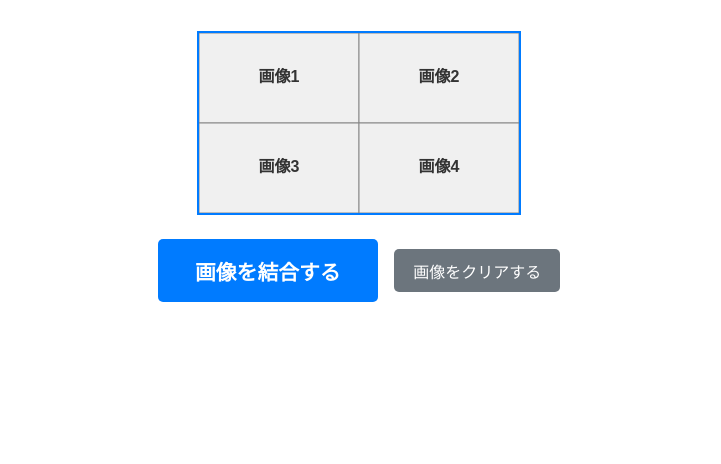
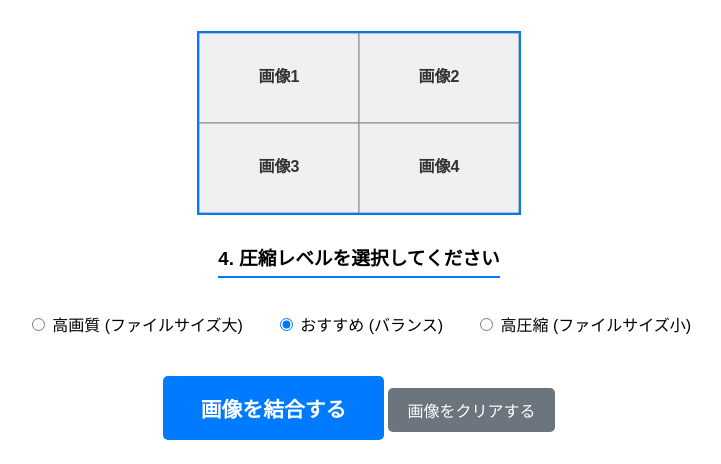
Before and after one commit to masatoooooon/flask-hello-render, a Flask app: page / in a window 1280 px wide. Shown: the part 574-1038 px from the top of the page, without its empty margins (281-1002 px from the left). Before the commit the page ends 876 px from the top, so only its background shows below. Run offline with Flask 3, Linux system fonts and the light colour scheme.

Commit message:
Update index.html

```diff
--- a/templates/index.html
+++ b/templates/index.html
@@ -73,25 +73,20 @@
             text-align: center;
         }
 
-        /* ★変更点: .clear-slot-button のCSSを削除 */
-
         .center-container {
             display: flex;
             flex-direction: column;
             align-items: center;
         }
 
-        .layout-options {
+        .layout-options, .quality-options {
             margin-top: 1em;
             margin-bottom: 1em;
             display: flex;
             gap: 2em;
         }
         .submit-button-container {
-             display: flex;
-             justify-content: center;
-             align-items: center;
-             gap: 1em;
+             text-align: center;
              margin-top: 1.5em;
         }
         .submit-button {
@@ -158,6 +153,24 @@
             <canvas id="output-preview-canvas"></canvas>
         </div>
 
+        <div class="center-container">
+            <h3>4. 圧縮レベルを選択してください</h3>
+            <div class="quality-options">
+                <span>
+                    <input type="radio" id="q_high" name="quality" value="95">
+                    <label for="q_high">高画質 (ファイルサイズ大)</label>
+                </span>
+                <span>
+                    <input type="radio" id="q_rec" name="quality" value="85" checked>
+                    <label for="q_rec">おすすめ (バランス)</label>
+                </span>
+                <span>
+                    <input type="radio" id="q_low" name="quality" value="75">
+                    <label for="q_low">高圧縮 (ファイルサイズ小)</label>
+                </span>
+            </div>
+        </div>
+
         <div class="submit-button-container">
             <button type="submit" class="submit-button">画像を結合する</button>
             <button type="button" id="clear-button" class="clear-button">画像をクリアする</button>
@@ -172,22 +185,18 @@
         function handleFileSelect(index, input) {
             const filenameContainer = document.getElementById(`filename${index + 1}`);
             const slotPreview = document.getElementById(`slot-preview-${index + 1}`);
-
             if (input.files && input.files[0]) {
                 const reader = new FileReader();
                 reader.onload = function(e) {
                     const dataUrl = e.target.result;
                     previewSources[index] = dataUrl;
-
                     slotPreview.style.backgroundImage = `url('${dataUrl}')`;
                     slotPreview.innerHTML = '';
-
                     updatePreviewCanvas();
                 };
                 reader.readAsDataURL(input.files[0]);
                 filenameContainer.textContent = input.files[0].name;
             } else {
-                // ファイル選択がキャンセルされた場合
                 previewSources[index] = null;
                 filenameContainer.textContent = '未選択';
                 slotPreview.style.backgroundImage = 'none';
@@ -196,18 +205,13 @@
             }
         }
 
-        // ★変更点: clearSingleImage関数を削除
-
         function clearAllImages() {
             for (let i = 0; i < 5; i++) {
                 const input = document.getElementById(`image${i + 1}`);
                 if(input) input.value = '';
-
                 previewSources[i] = null;
-
                 const filenameContainer = document.getElementById(`filename${i + 1}`);
                 if(filenameContainer) filenameContainer.textContent = '未選択';
-
                 const slotPreview = document.getElementById(`slot-preview-${i + 1}`);
                 if(slotPreview) {
                     slotPreview.style.backgroundImage = 'none';
@@ -303,8 +307,6 @@
                 for (let i = 1; i <= 5; i++) {
                     const slot = document.createElement('div');
                     slot.className = 'image-slot';
-
-                    // ★変更点: 個別クリアボタンのHTMLを削除
                     slot.innerHTML = `
                         <label class="slot-title">画像${i}</label>
                         <label for="image${i}" id="slot-preview-${i}" class="slot-preview">
@@ -313,17 +315,12 @@
                         <input type="file" id="image${i}" name="image_files" accept="image/*" style="display: none;">
                         <div id="filename${i}" class="filename-display">未選択</div>
                     `;
-
                     const input = slot.querySelector(`#image${i}`);
                     input.addEventListener('change', (event) => handleFileSelect(i - 1, event.target));
-
-                    // ★変更点: 個別クリアボタンのイベントリスナーを削除
-
                     container.appendChild(slot);
                 }
             }
             updatePreviewCanvas();
-
             const clearBtn = document.getElementById('clear-button');
             clearBtn.addEventListener('click', clearAllImages);
         });
```
